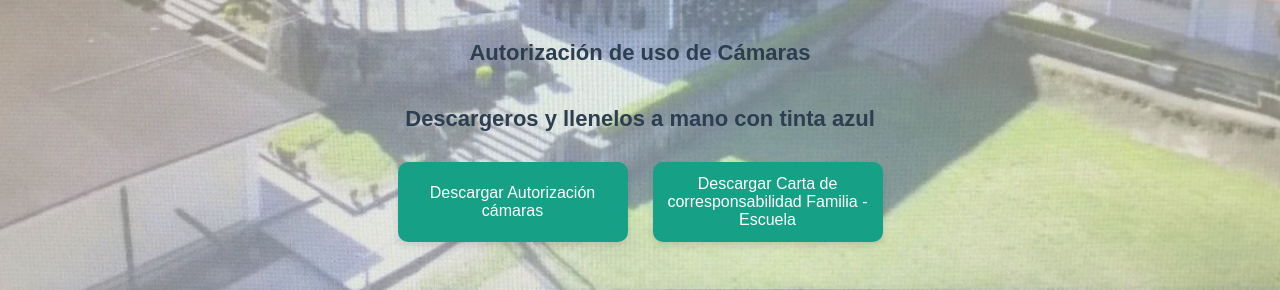
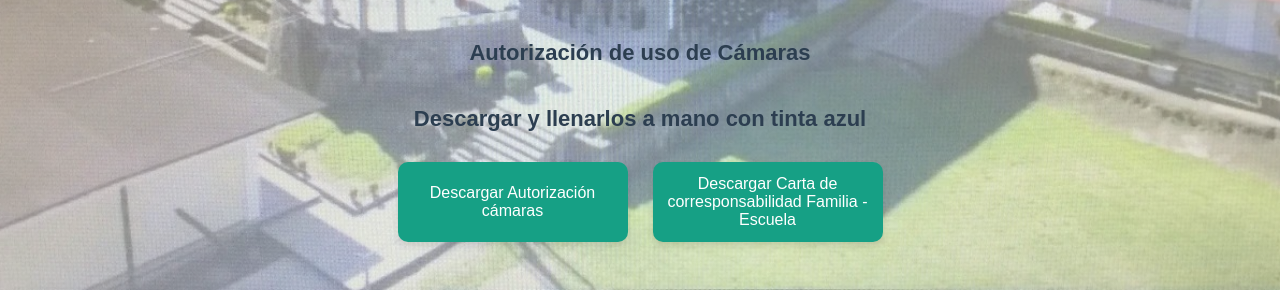
Before and after one commit to Carlos-Franco545/rrl, a Flask app: page / in a window 1280 px wide. Shown: the part 510-800 px from the top of the page. Run offline with Flask 3, Linux system fonts and the light colour scheme.

Commit message:
Correct typo in heading for camera authorization

```diff
--- a/templates/index.html
+++ b/templates/index.html
@@ -92,7 +92,7 @@
     </div>
 
     <h2>Autorización de uso de Cámaras</h2>
-    <h2>Descargeros y llenelos a mano con tinta azul</h2>
+    <h2>Descargar y llenarlos a mano con tinta azul</h2>
     <div class="descargas">
         <a href="/descargar/autorizacion-camara"><button class="btn-descarga">Descargar Autorización cámaras</button></a>
         <a href="/descargar/auto-camara"><button class="btn-descarga">Descargar Carta de corresponsabilidad Familia - Escuela</button></a>
```
